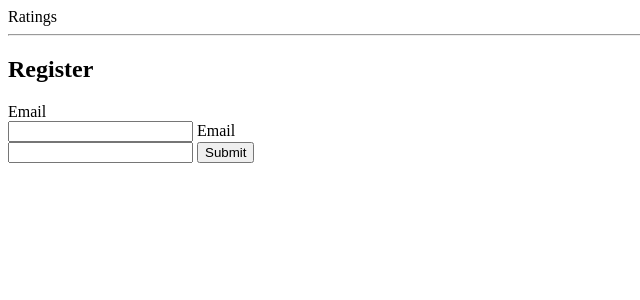
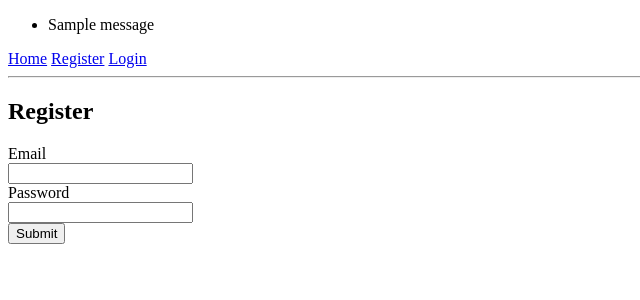
Before and after one commit to RoseannaM/hb-lab-ratings, a Flask app: page /register in a window 1280 px wide. Shown: the top 300 px of the page, without its empty margins (0-640 px from the left). Run offline with Flask 2, Linux system fonts and the light colour scheme; tables that the repository leaves empty hold one stand-in row (values such as "Sample post"); one stand-in notice (Sample message) is shown.

Commit message:
yesterdays work and todays login stuff

```diff
--- a/model.py
+++ b/model.py
@@ -19,7 +19,7 @@ class User(db.Model):
 
     user_id = db.Column(db.Integer, autoincrement=True, primary_key=True)
     email = db.Column(db.String(64), nullable=True)
-    password = db.Column(db.String(64), nullable=True)
+    password = db.Column(db.String(128), nullable=True)
     age = db.Column(db.Integer, nullable=True)
     zipcode = db.Column(db.String(15), nullable=True)
 
--- a/seed.py
+++ b/seed.py
@@ -69,7 +69,7 @@ def load_ratings():
      # Read u.movie and insert data
     for row in open("seed_data/u.data"):
         row = row.rstrip()
-        movie_id, user_id, score, blah = row.split()
+        user_id, movie_id, score, blah = row.split("\t")
 
         rating = Rating(
                     user_id=user_id,
--- a/server.py
+++ b/server.py
@@ -1,8 +1,8 @@
 """Movie Ratings."""
-
+from werkzeug.security import generate_password_hash, check_password_hash
 from jinja2 import StrictUndefined
 
-from flask import (Flask, render_template, redirect, url_for, request, flash,session)
+from flask import (Flask, render_template, redirect, url_for, request, flash, session)
 from flask_debugtoolbar import DebugToolbarExtension
 
 from model import User, Rating, Movie, connect_to_db, db
@@ -27,25 +27,65 @@ def index():
 @app.route("/users")
 def user_list():
     """Show list of users."""
-
     users = User.query.all()
-    print(users)
     return render_template("user_list.html", users=users)
 
-@app.route("/register", methods=["GET"])
+@app.route("/register", methods=["GET", "POST"])
 def register():
     """register new user"""
+
+    if request.method == "POST":
+        email = request.form['email']
+        password = request.form['password']
+        pass_hash = generate_password_hash(password)
+        user = User.query.filter_by(email=email).first()
+
+        if user is None:
+            print('user not found, add')
+            user = User(email=email, password=pass_hash)
+            db.session.add(user)
+            db.session.commit()
+
+        else:
+            flash('Please login')
+            return redirect("/login")
+
+        return redirect("/")
+
     return render_template('register.html')
 
-@app.route("/procees_registration", methods=["POST"])
-def procees_registration():
-    """add new user to database"""
-    email = request.form['email']
-    password = request.form['password']
 
-    print(email)
-    print(password)
+@app.route("/login", methods=["POST", "GET"])
+def user_login():
+    """add user login """
+
+    if request.method == "POST":
+        email = request.form['email']
+        password = request.form['password']
+        user = User.query.filter_by(email=email).first()
+        pass_hash = check_password_hash(user.password,password)
+
+        if pass_hash:
+            session["id"] = user.user_id
+            flash('You were successfully logged in')
+            return redirect("/")
+
+        else:
+             flash('wrong password, try again')
+
+
+    return render_template("/login.html")
+
+@app.route("/logout", methods=["POST", "GET"])
+def user_logout():
+
+    """remove user from session"""
+
+    session.pop("id", None)
+    flash('You were successfully logged out')
     return redirect("/")
+
+
 
 
 if __name__ == "__main__":
--- a/templates/base.html
+++ b/templates/base.html
@@ -3,12 +3,28 @@
 <head>
   <title>Ratings</title>
 </head>
-
+{% with messages = get_flashed_messages() %}
+  {% if messages %}
+    <ul class=flashes>
+    {% for message in messages %}
+      <li>{{ message }}</li>
+    {% endfor %}
+    </ul>
+  {% endif %}
+{% endwith %}
 <body>
-  Ratings
+  <div>
+  <a href="/">Home</a>
+  {% if session["id"] is defined %}
+  <a href="/logout">Logout</a>
+  {% else %}
+  <a href="/register">Register</a>
+  <a href="/login">Login</a>
+  {% endif %}
+  </div>
   <hr>
 
-  {% block content %} put your content here {% endblock %}
+  {% block content %}  {% endblock %}
 
 </body>
 </html>
--- a/templates/register.html
+++ b/templates/register.html
@@ -3,11 +3,12 @@
 
   <h2>Register</h2>
 
-  <form action="/procees_registration" method="post">
+  <form action="/register" method="post">
     <label for="email">Email</label> <br>
-    <input type="email" name="email">
-    <label for="password">Email</label> <br>
-    <input type="password" name="password">
+    <input type="email" name="email"> <br>
+
+    <label for="password">Password<label> <br>
+    <input type="password" name="password"> <br>
     <input type="submit" name="Register">
   </form>
 
```
Also changed, not shown: templates/login.html (added, +16 -0 lines), templates/loginform.html (deleted, +0 -16 lines), templates/logout.html (added, +10 -0 lines), templates/nav.html (added, +12 -0 lines).
